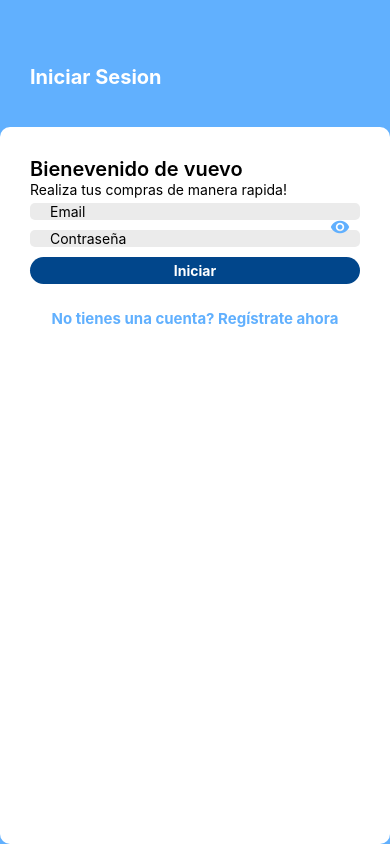
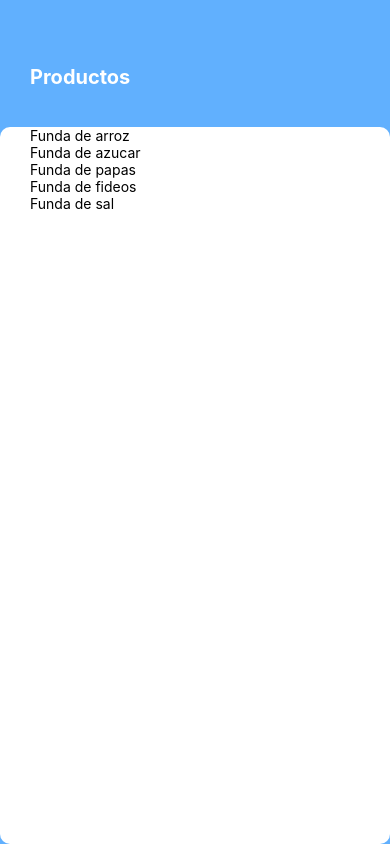
Before and after one commit to kevincadena95/CarritoCompras, a React Native app: screen /Home in a window 390 px wide. Built offline with nearby package versions, Linux system fonts and the light colour scheme.

Commit message:
Ventana Home y Lista de Productos

```diff
--- a/src/Navigator/StackNavigator.tsx
+++ b/src/Navigator/StackNavigator.tsx
@@ -3,6 +3,7 @@ import { LoginScreen } from '../screens/LoginScreen';
 import { PRIMARY_COLOR } from '../commons/constants';
 import { RegisterScreen } from '../screens/RegistroScreen';
 import { useState } from 'react';
+import { HomeScreen } from '../screens/HomeScreen/HomeScreen';
 
 const Stack = createStackNavigator();
 
@@ -48,6 +49,10 @@ export const StackNavigator =() => {
         options={{headerShown: false}}
         children={()=> <RegisterScreen listUsers={listUsers} handleAddUser={handleAddUser} />}
         />
+        <Stack.Screen name="Home"
+        options={{headerShown: false}}
+        component={HomeScreen}
+        />
     </Stack.Navigator>
     );
 }
--- /dev/null
+++ b/src/screens/HomeScreen/HomeScreen.tsx
@@ -0,0 +1,39 @@
+import React from 'react'
+import { FlatList, Text, View } from 'react-native'
+import { TitleComponent } from '../../components/TitleComponent'
+import { BodyComponent } from '../../components/BodyComponent';
+
+
+interface Product{
+    id: number,
+    name: string,
+    price: number,
+    stock: number,
+    pathImage: string,
+}
+
+export const HomeScreen = () => {
+
+    //datos de prueba
+    const products: Product[] = [
+        {id: 1, name: 'Funda de arroz', price: 2.00, stock: 5, pathImage: 'https://encrypted-tbn0.gstatic.com/images?q=tbn:ANd9GcQgjklxI8MWPHgyQAaDS5uRdJTKgQHFEjPVfA&s'},
+        {id: 2, name: 'Funda de azucar', price: 1.50, stock: 4, pathImage: 'https://www.supermercadosantamaria.com/documents/10180/10504/84571_G.jpg'},
+        {id: 3, name: 'Funda de papas', price: 3.00, stock: 10, pathImage: 'https://media.istockphoto.com/id/182792873/es/foto/bolsa-de-nueva-papas-aislado-sobre-fondo-blanco.jpg?s=612x612&w=0&k=20&c=LYJ67G_DIinIIYuN7NdcfLlBeBpZFnvkUINGKbhF-Nw='},
+        {id: 4, name: 'Funda de fideos', price: 1.00, stock: 8, pathImage: 'https://www.comisariatoeconomico.com/wp-content/uploads/2025/01/7861026004280.jpg'},
+        {id: 5, name: 'Funda de sal', price: 0.50, stock: 2, pathImage: 'https://encrypted-tbn0.gstatic.com/images?q=tbn:ANd9GcR_Lb7ewmkhVd--lnN9saa8QklRZnEq97_MAA&s'},
+
+    ];
+
+    return (
+    <View>
+        <TitleComponent title='Productos'/>
+        <BodyComponent>
+            <FlatList
+                data={products}
+                renderItem={({ item }) => <Text>{item.name}</Text>}
+                keyExtractor = {item => item.id.toString()}
+            />
+        </BodyComponent>
+    </View>
+    )
+}
--- a/src/screens/LoginScreen.tsx
+++ b/src/screens/LoginScreen.tsx
@@ -65,8 +65,10 @@ export const LoginScreen = ({users}:Props) => {
         Alert.alert('Error','Usuario y/o Contraseña Incorrectos');
         return;
     }
+        //console.log(formLogin)
 
-        console.log(formLogin)
+        //Si todo sale bien, se carga la lista de productos
+        navigation.dispatch(CommonActions.navigate({ name: 'Home'}))
     }
 
 
```
Also changed, not shown: src/screens/HomeScreen/components/CardProductComponent.tsx (added, +13 -0 lines), src/screens/HomeScreen.tsx (deleted).
